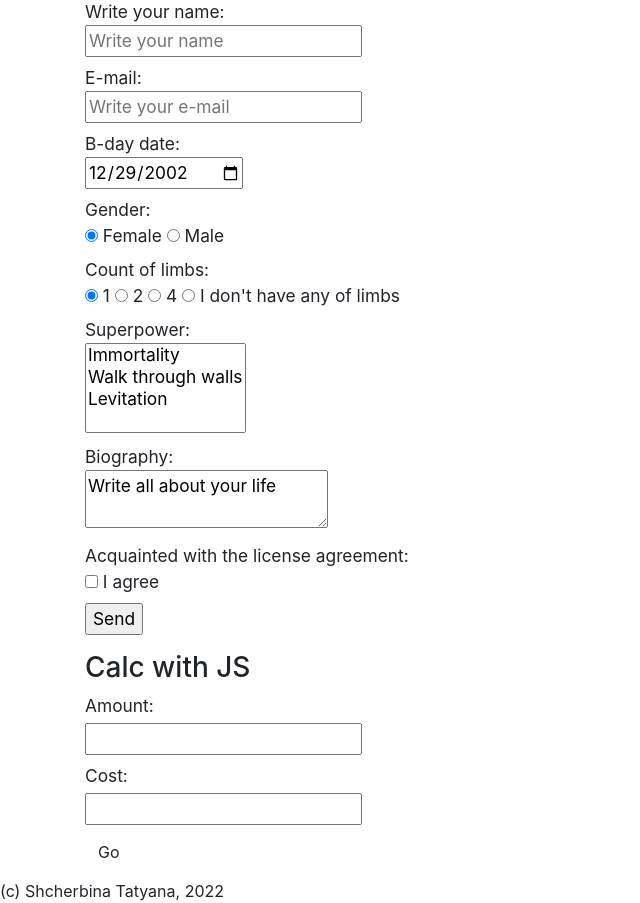
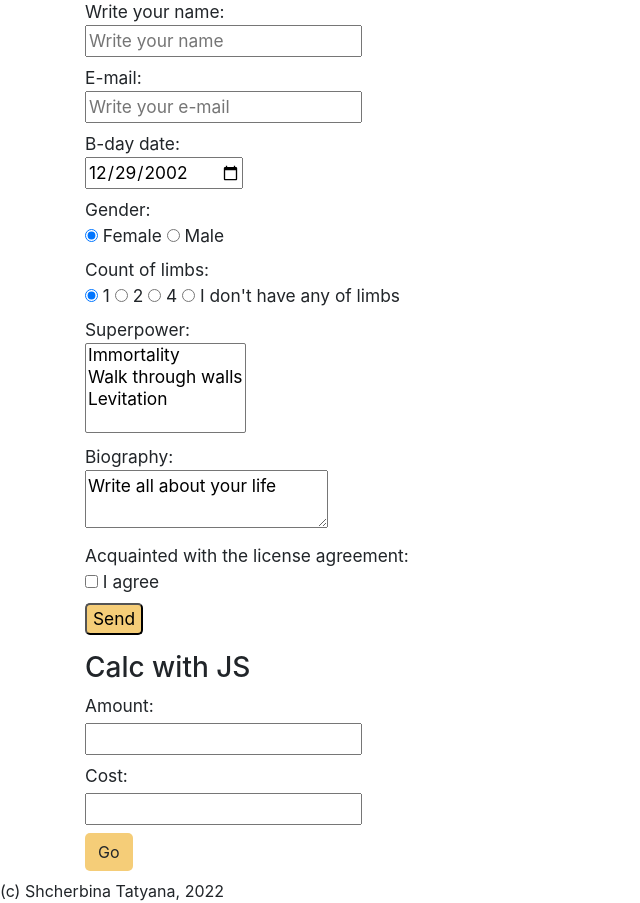
Before and after one commit to hayannchan/hayannchan.github.io, a PHP site: page / in a window 1280 px wide. Shown: the part 1909-2812 px from the top of the page, without its empty margins (0-640 px from the left). Run offline with PHP 8.4, Linux system fonts and the light colour scheme.

Commit message:
Update style.css

```diff
--- a/task5/style.css
+++ b/task5/style.css
@@ -13,7 +13,7 @@
 	#mainhero {
 		height:500px;
 	}
-	#calc-btn. #href-btn {
+	#calc-btn, #href-btn {
 		background-color:#f5cd78;
 		border-radius: 5px;
 		text-decoration: none;
```
